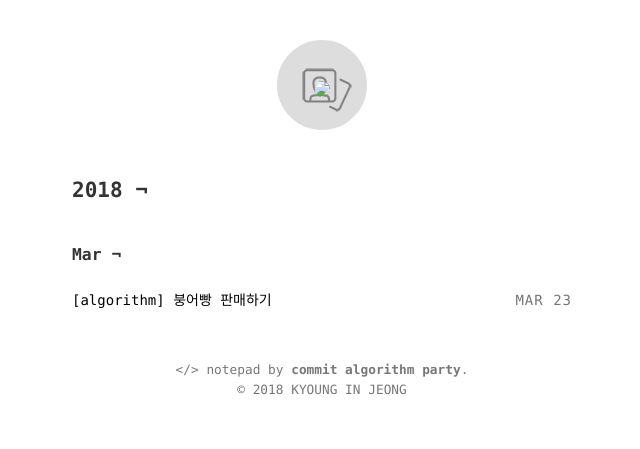
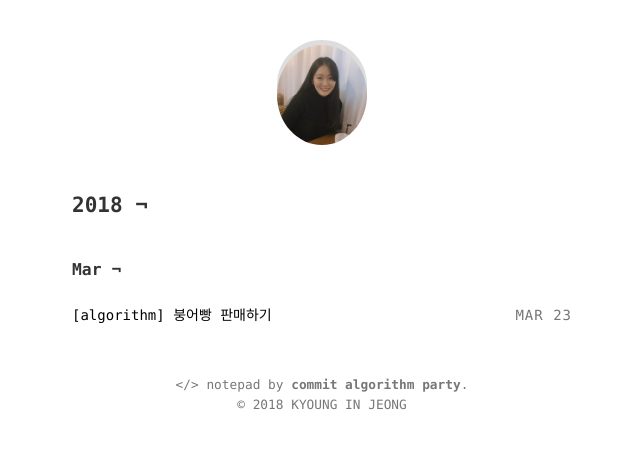
Before and after one commit to ruddls00114/1DP, a Jekyll site: the page built from index.html, in a window 1280 px wide. Shown: the top 449 px of the page, without its empty margins (318-958 px from the left). Built offline with Jekyll 4.4.1, drawn with Linux system fonts in a browser that asks for light colours.

Commit message:
Update header.html

```diff
--- a/_includes/header.html
+++ b/_includes/header.html
@@ -9,7 +9,7 @@
 	{% endif %}
 
 	<a href="{{ link | prepend: site.baseurl }}">
-		<img src="1DP/assets/kiii.png" class="gravatar">
+		<img src="https://raw.githubusercontent.com/ruddls00114/1DP/master/assets/kiii.png" class="gravatar">
 	</a>
 	<span class="logo-prompt">{{ prompt }}</span>
 
```
